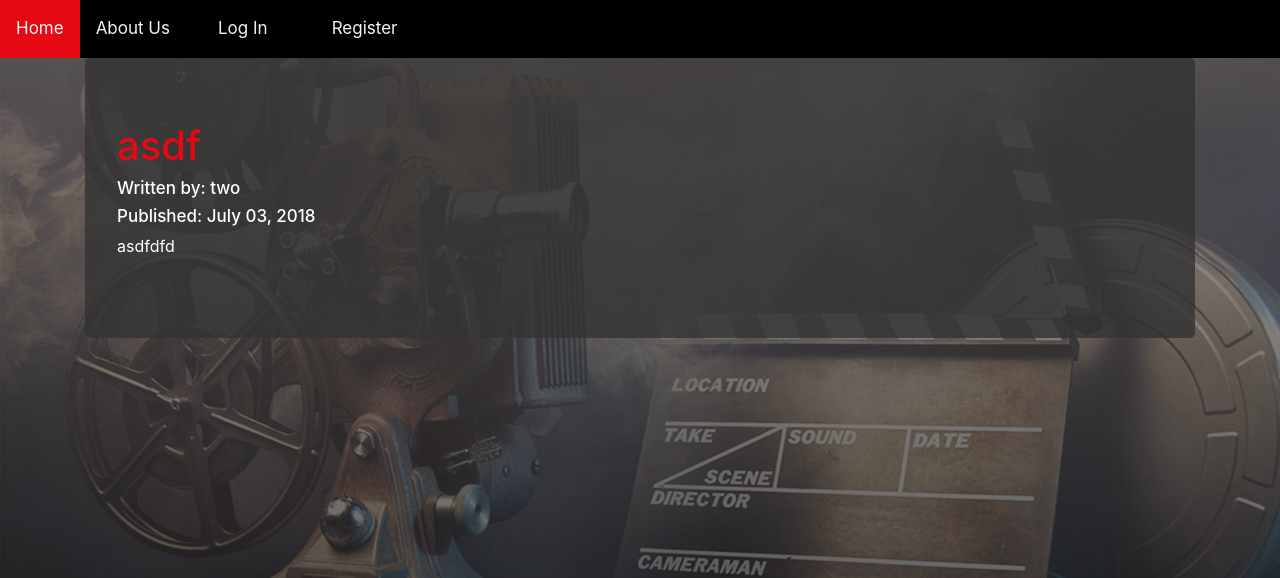
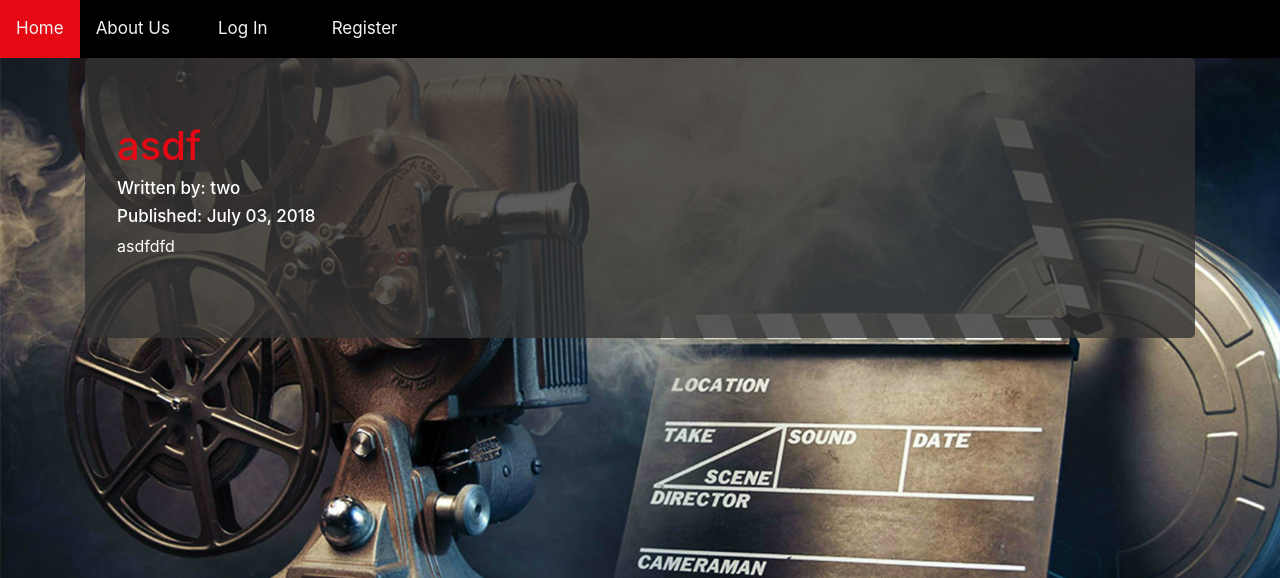
Before and after one commit to TTP-Group1/flask_blog, a Flask app: page /1 in a window 1280 px wide. Shown: the top 578 px of the page. Run offline with Flask 2, Linux system fonts and the light colour scheme; data comes from the database, SQL or seed files in the repository; some libraries are stand-ins or nearby versions.

Commit message:
Update master.css

```diff
--- a/puppycompanyblog/static/master.css
+++ b/puppycompanyblog/static/master.css
@@ -1,6 +1,5 @@
 body {
-    background-image:linear-gradient(rgba(120, 110, 110, 0.7),
-    rgba(14, 13, 13, 0.7)), url(../static/profile_pics/movie_bacground.jpeg);
+    background-image: url(../static/profile_pics/movie_bacground.jpeg);
     background-attachment: fixed;
     background-size: cover;
 }
```
